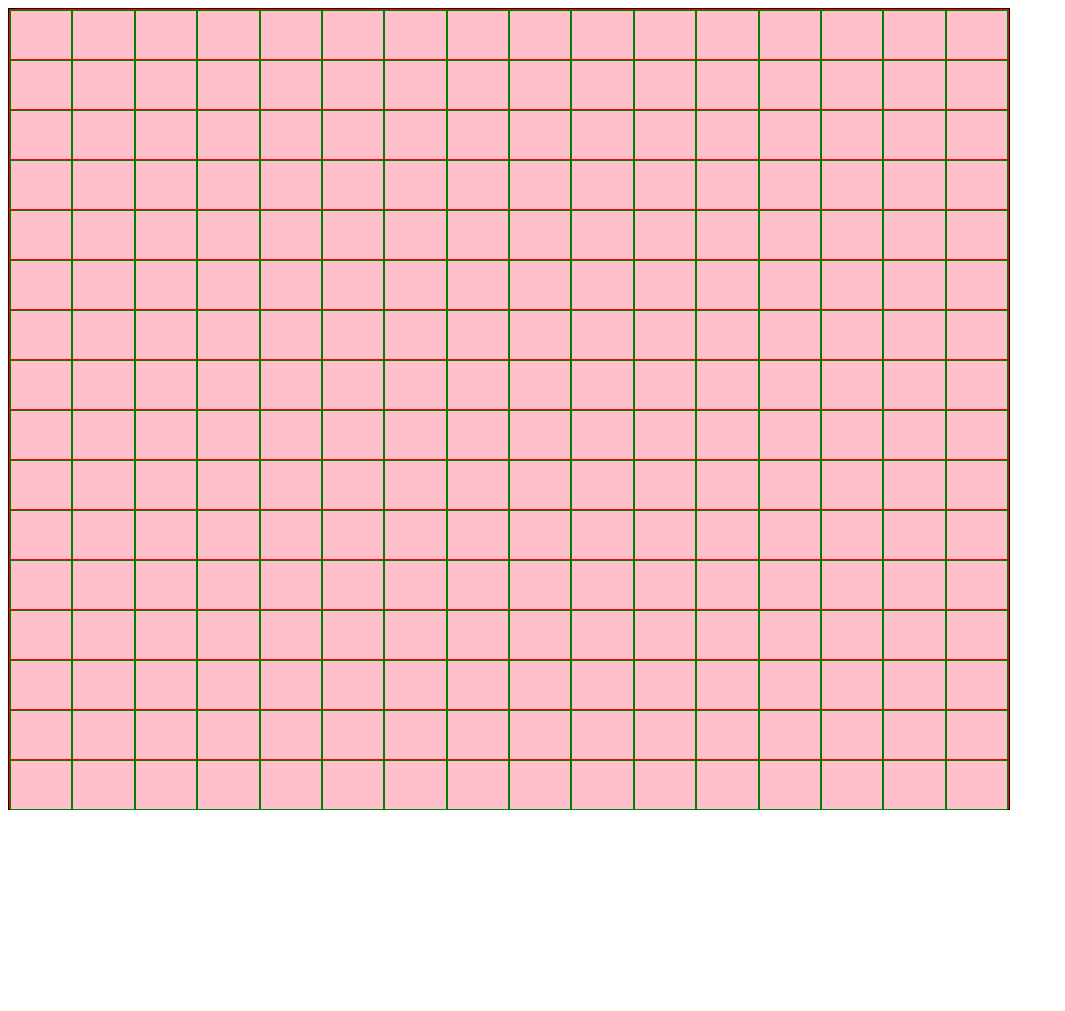
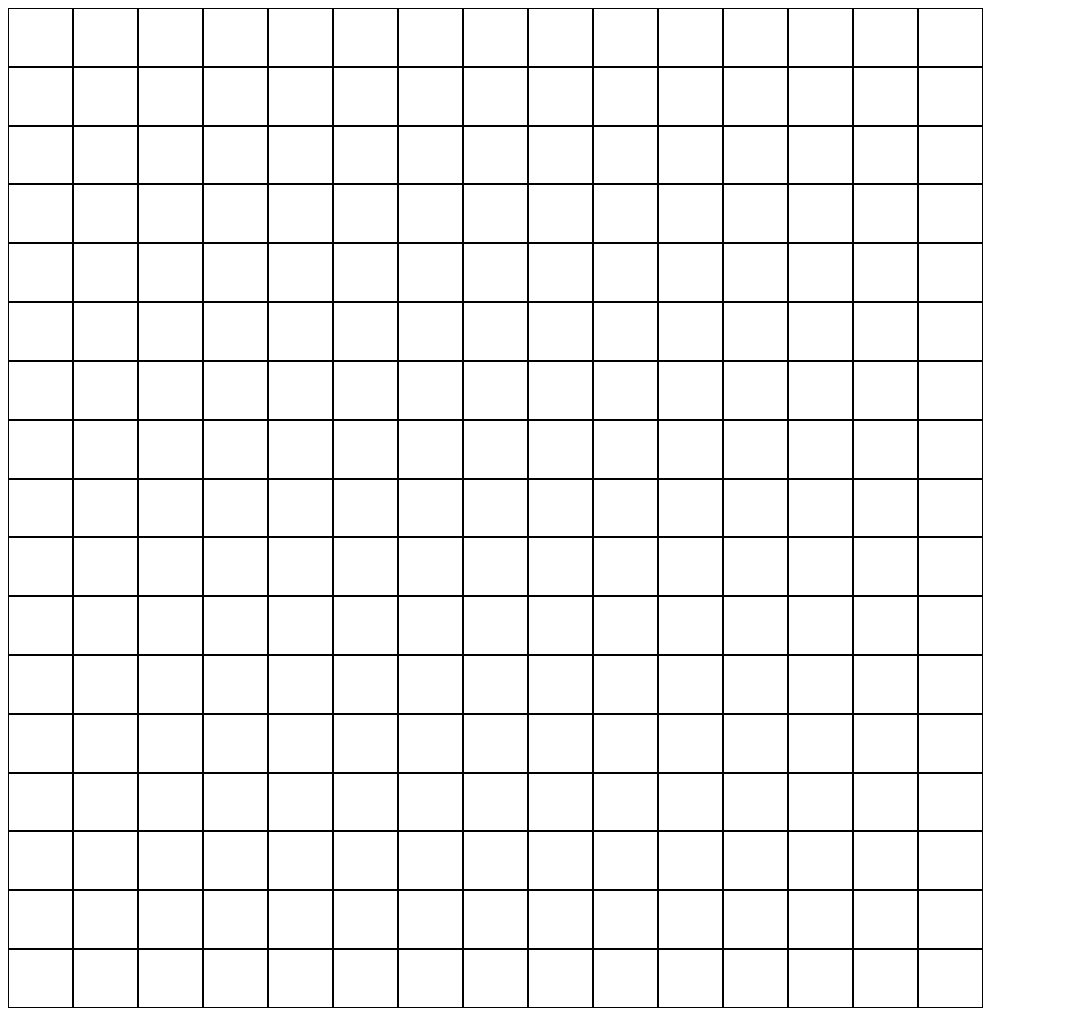
Before and after one commit to mastachiii/TheOdinProject, a plain HTML site: page Etch-a-Sketch/index.html in a window 1280 px wide. Shown: the whole page, without its empty margins (0-1065 px from the left). Before the commit the page ends 810 px from the top, so only its background shows below. Drawn offline with Linux system fonts and the light colour scheme.

Commit message:
Modified Etch-a-Sketch

```diff
--- a/Etch-a-Sketch/index.html
+++ b/Etch-a-Sketch/index.html
@@ -2,12 +2,12 @@
 <html lang="en">
   <head>
     <meta charset="UTF-8" />
-
+    <meta name="viewport" content="width=device-width, initial-scale=1.0" />
     <title>Document</title>
-    <link rel="stylesheet" href="style.css " />
     <script src="script.js" defer></script>
+    <link rel="stylesheet" href="style.css" />
   </head>
   <body>
-    <div class="board"></div>
+    <main id="board"></main>
   </body>
 </html>
--- a/Etch-a-Sketch/script.js
+++ b/Etch-a-Sketch/script.js
@@ -1,25 +1,21 @@
-const board = document.querySelector(".board");
+const board = document.querySelector("#board");
 
 function gridAppend() {
-  for (let i = 0; i < 16; i++) {
-    gridVertical = document.createElement("div");
-    gridVertical.setAttribute("class", "gridVertical");
-    board.appendChild(gridVertical);
+  for (let i = 0; i < 255; i++) {
+    div = document.createElement("div");
+    div.setAttribute("class", "grid");
+    board.appendChild(div);
   }
 }
 
 gridAppend();
 
-function gridAppend2() {
-  for (let i = 0; i < 16; i++) {
-    for (let i = 0; i < 16; i++) {
-      gridHorizontal = document.createElement("div");
-      gridHorizontal.setAttribute("class", "gridHorizontal");
-      document
-        .getElementsByClassName("gridVertical")
-        [i].appendChild(gridHorizontal);
-    }
+const grids = document.querySelectorAll("div");
+
+
+/* Iterate over every div element whilst adding event listeners to it*/
+for (let i = 0; i < grids.length; i++) {
+    grids[i].addEventListener('mouseover', function (e) {
+      e.target.classList.add('hover');
+    });
   }
-}
-
-gridAppend2();
--- a/Etch-a-Sketch/style.css
+++ b/Etch-a-Sketch/style.css
@@ -1,26 +1,18 @@
-html {
-  height: 100vh;
+#board {
+    width: 1000px;
+    height: 1000px;
+    /* border: 1px solid black; */
+    display: flex;
+    flex-wrap: wrap;
+    flex: 1;
+    justify-content: stretch    ;
 }
 
-.board {
-  width: 1000px;
-  height: 800px;
-  border: 1px solid black;
-  background-color: orange;
-  display: flex;
-  flex-direction: column;
+.grid {
+    width: 63px;
+    border: 1px solid black
 }
 
-.gridVertical {
-  display: flex;
-  height: 100%;
-  border: 1px solid red;
-  background-color: blue;
+.hover {
+    background: red;
 }
-
-.gridHorizontal {
-  width: 100%;
-  height: 100%;
-  border: 1px solid green;
-  background-color: pink;
-}
```
